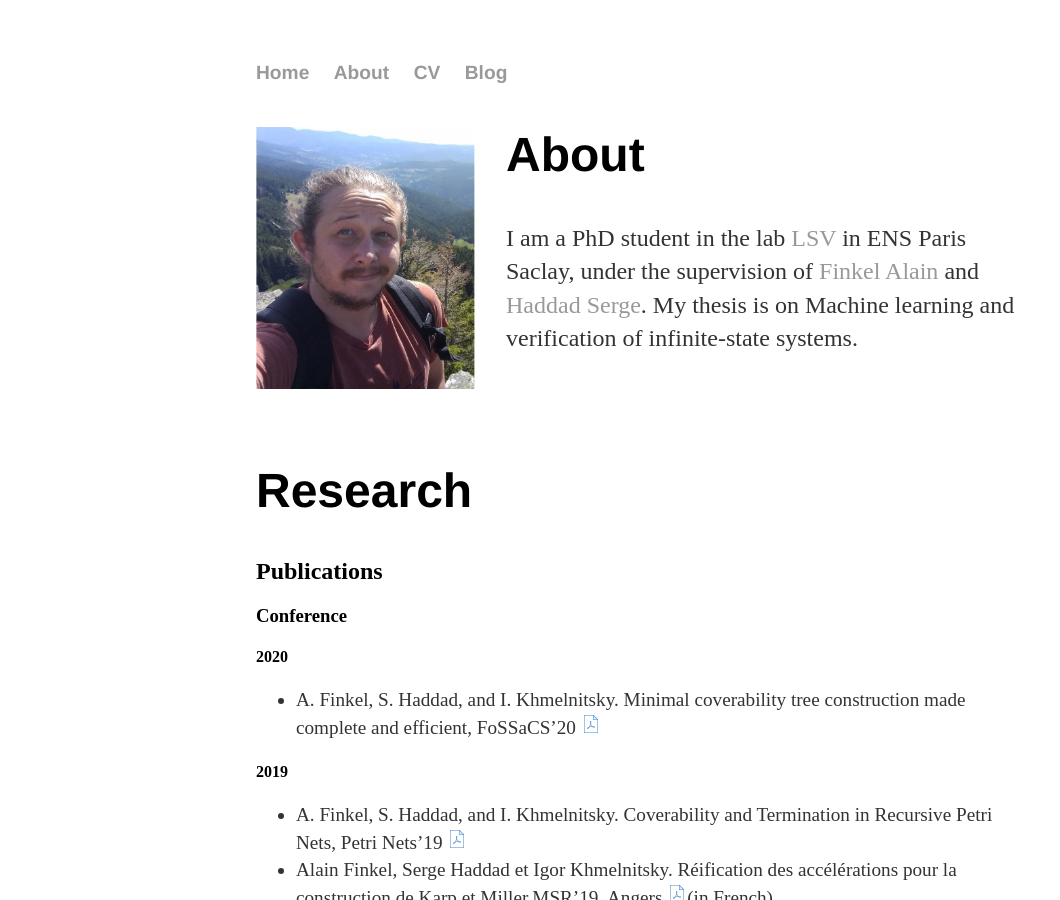
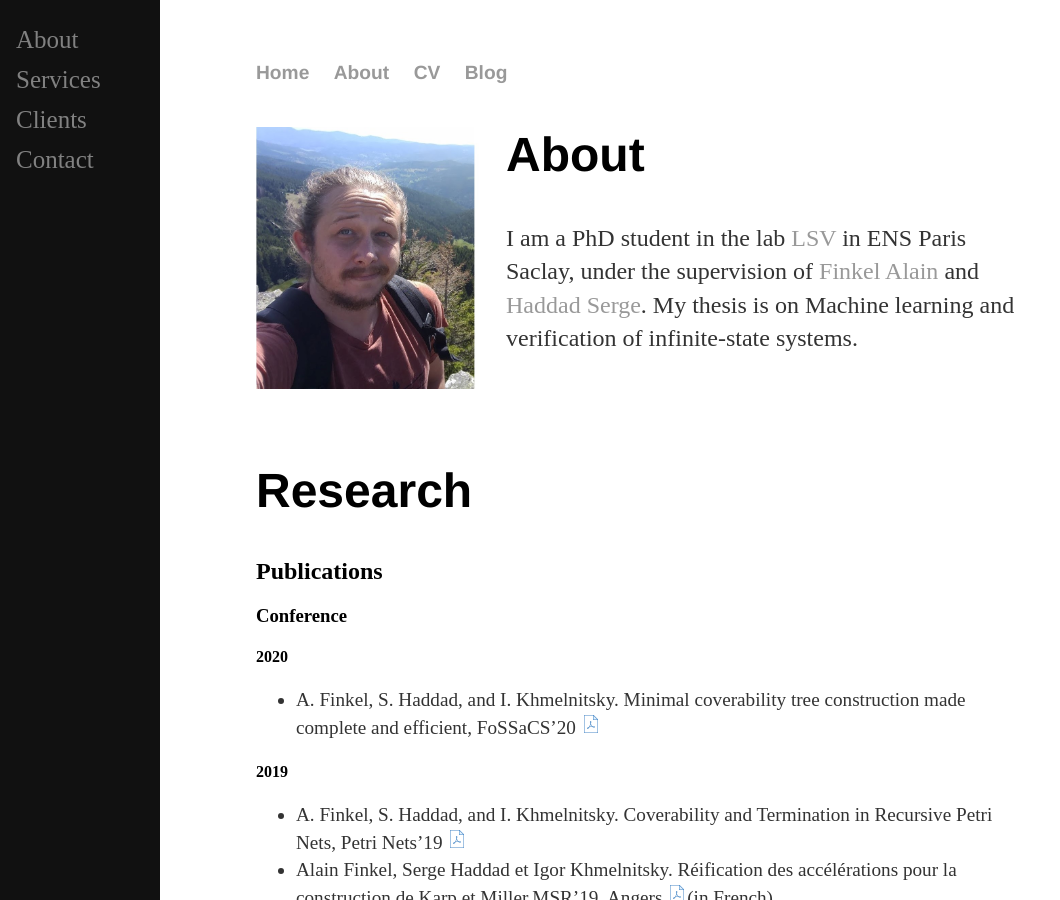
Before and after one commit to IgorKhm/igorkhm.github.io, a Jekyll site: the page built from index.md, in a window 1280 px wide and 900 px high. Shown: the whole window, without its empty margins (0-1060 px from the left). Built offline with Jekyll 4.4.1, drawn with Linux system fonts in a browser that asks for light colours.

Commit message:
Update default.html

```diff
--- a/_layouts/default.html
+++ b/_layouts/default.html
@@ -11,6 +11,14 @@
 
 		</head>
 		<body>
+
+			<div class="sidenav">
+			  <a href="#about">About</a>
+			  <a href="#services">Services</a>
+			  <a href="#clients">Clients</a>
+			  <a href="#contact">Contact</a>
+			</div>
+
 			<nav>
 	    		<ul>
 	        		<li><a href="/">Home</a></li>
```
